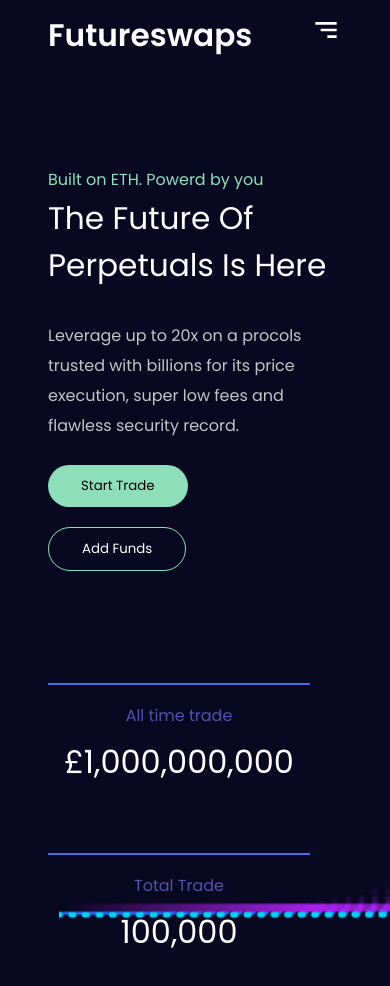
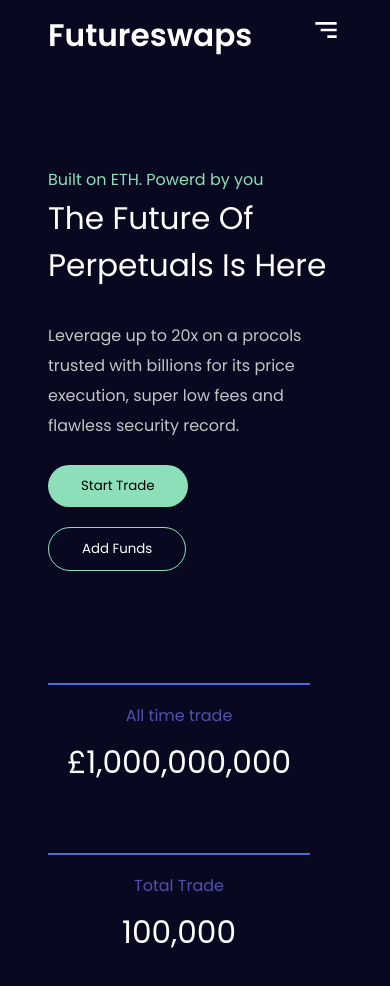
Before and after one commit to Dev-Alex23/futureswaps, a React (Create React App) app: page / in a window 390 px wide. Shown: the top 986 px of the page. Built offline with nearby package versions, Linux system fonts and the light colour scheme.

Commit message:
Hero Images needs to be fixed

```diff
--- a/src/components/hero/Hero.jsx
+++ b/src/components/hero/Hero.jsx
@@ -6,7 +6,6 @@ import purple from "../../assets/images/Graphic-Purple-Wave.png";
 
 const Hero = () => {
   return (
-    <>
     <div className='hero'>
       <div className='hero__content'>
         <div className='hero__content__info-container'>
@@ -36,13 +35,18 @@ const Hero = () => {
           </div>
         </div>
       </div>
+      <div className='wave-container'>
+        <div className='blue-container'>
+          <img src={blue} alt='Graphic-Blue-Wave' />
         </div>
-      <div className='wave-container'>
-        <img src={blue} alt='Graphic-Blue-Wave' />
+        <div className='teal-container'>
           <img src={teal} alt='Graphic-Teal-Wave' />
+        </div>
+        <div className='purple-container'>
           <img src={purple} alt='Graphic-Purple-Wave' />
         </div>
-    </>
+      </div>
+    </div>
   );
 };
 
--- a/src/components/hero/Hero.scss
+++ b/src/components/hero/Hero.scss
@@ -78,23 +78,23 @@
           text-align: center;
           &:nth-child(2) {
             color: white;
-            font-size: 2rem;
+            font-size: clamp(1.4rem, 8vw, 2rem);
           }
         }
       }
     }
   }
-}
+  .wave-container {
+    display: none;
+    background-color: #4d6adc;
+    position: relative;
+    .blue-container,
+    .teal-container,
+    .purple-container {
+      position: absolute;
+    }
 
-.wave-container {
-  z-index: -1;
-  position: absolute;
-  display: flex;
-  top: 0;
-  left: 15%;
-
-  img {
-    position: fixed;
-    width: 1650px;
+    // img {
+    // }
   }
 }
```
Lines whose indentation alone changed are shown as unchanged.
